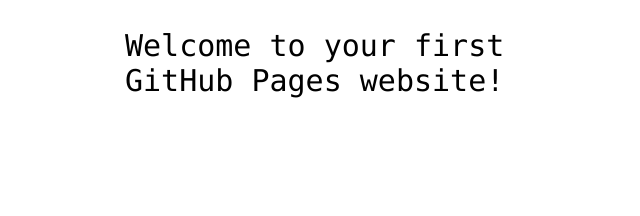
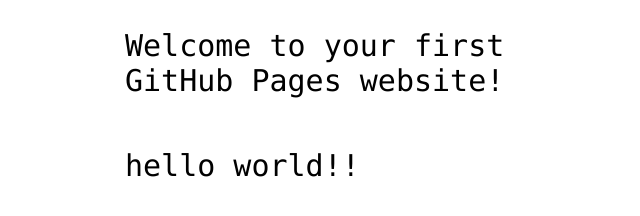
Before and after one commit to zeeshanthedev590/hello-world, a plain HTML site: page index.html in a window 1280 px wide. Shown: the part 360-576 px from the top of the page, without its empty margins (315-955 px from the left). Drawn offline with Linux system fonts and the light colour scheme.

Commit message:
Update index.html

```diff
--- a/index.html
+++ b/index.html
@@ -13,6 +13,6 @@
 
 <!-- Change this code here by copy and pasting your template on line 15 -->
 <p>Welcome to your first GitHub Pages website!</p>
-
+ <p> hello world!!</p>
 </body>
 </html>
```
